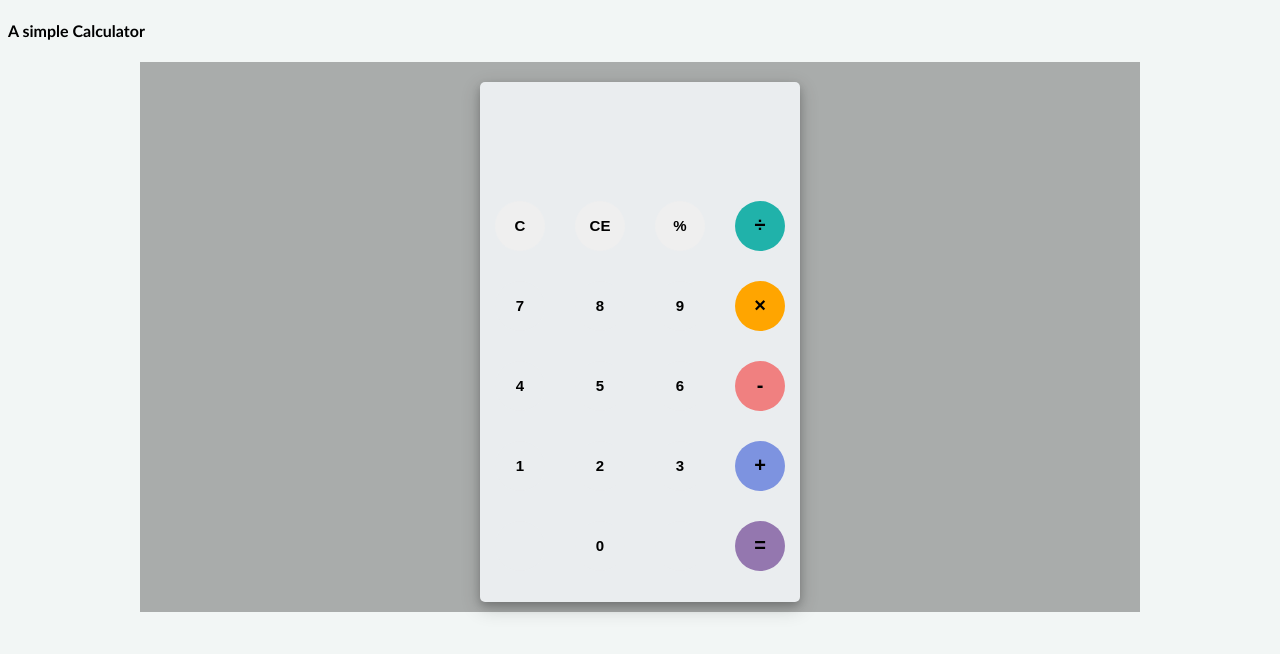
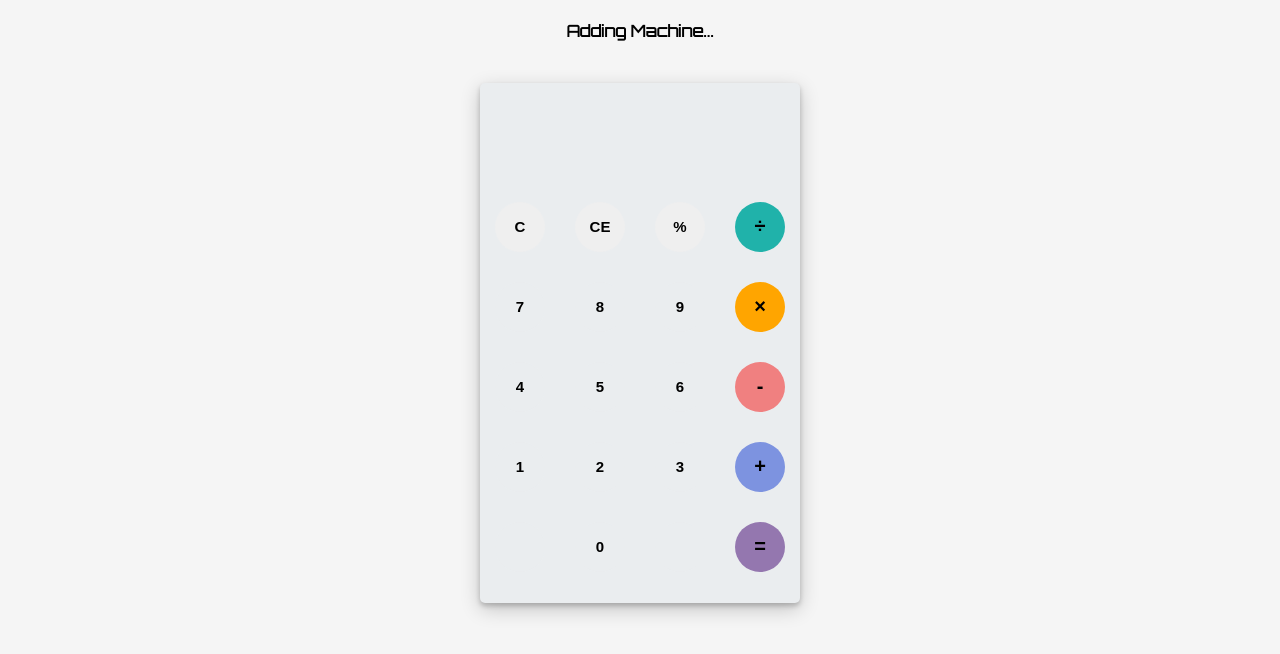
Before and after one commit to binieth/myFirstCalculator, a plain HTML site: page index.html in a window 1280 px wide. Drawn offline with Linux system fonts and the light colour scheme.

Commit message:
made some change in relate to its look and some functionality

```diff
--- a/index.html
+++ b/index.html
@@ -5,17 +5,23 @@
     <meta name="viewport" content="width=device-width, initial-scale=1.0">
     <meta http-equiv="X-UA-Compatible" content="ie=edge">
     <link rel="stylesheet" href="./style.css">
+    <link href="https://fonts.googleapis.com/css?family=Orbitron&display=swap" rel="stylesheet">
+
     <title>Calculator</title>
 </head>
 <body>
-    <h4>A simple Calculator</h4>
+    <h4>Adding Machine...</h4>
     <div id="container">
         <div id="calculator">
             <div id="result">
                 <div id="history">
-                    <p id="history-value"></p>
+                    <p id="history-value">
+
+                    </p>
                     <div id="output">
-                        <p id="output-value"></p>
+                        <p id="output-value">
+
+                        </p>
                     </div>
                 </div>
                 <div id="keyboard">
--- a/style.css
+++ b/style.css
@@ -1,12 +1,16 @@
 body{
-    font-family: 'Gill Sans', 'Gill Sans MT', Calibri, 'Trebuchet MS', sans-serif;
-    background-color: #f2f6f5;
+	padding: 0;
+    font-family: 'Orbitron', sans-serif;
+    background-color: whitesmoke;
+}
+h4{
+	text-align: center;
 }
 #container{
-    width: 1000px;
-    height: 550px;
-    background-image: linear-gradient(rgba(0,0,0,0.3),rgba(0,0,0,0.3));
-    margin: 20px auto;
+    width: auto;
+    height: auto;
+    background-color: none;
+    /* margin: auto; */
 }
 #calculator{
     width: 320px;
@@ -16,7 +20,7 @@ body{
 	top: 20px;
 	position: relative;
 	border-radius: 5px;
-	box-shadow: 0 4px 8px 0 rgba(0, 0, 0, 0.2), 0 6px 20px 0 rgba(0, 0, 0, 0.19);
+	box-shadow: 0 3px 5px 0 rgba(0, 0, 0, 0.2), 0 6px 20px 0 rgba(0, 0, 0, 0.2);
 }
 #result{
 	height: 120px;
```
Also changed, not shown: app.js (+4 -4 lines).
